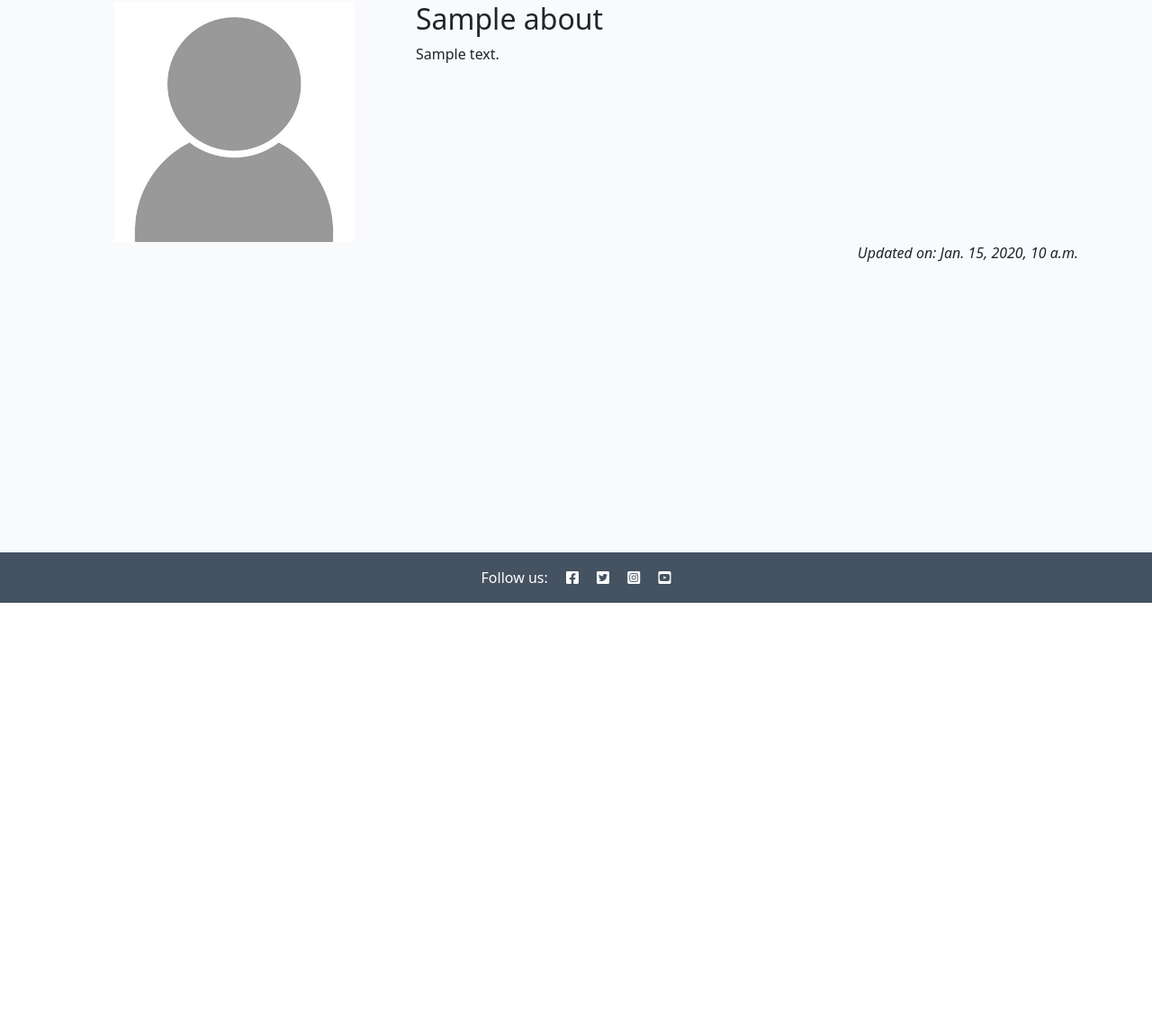
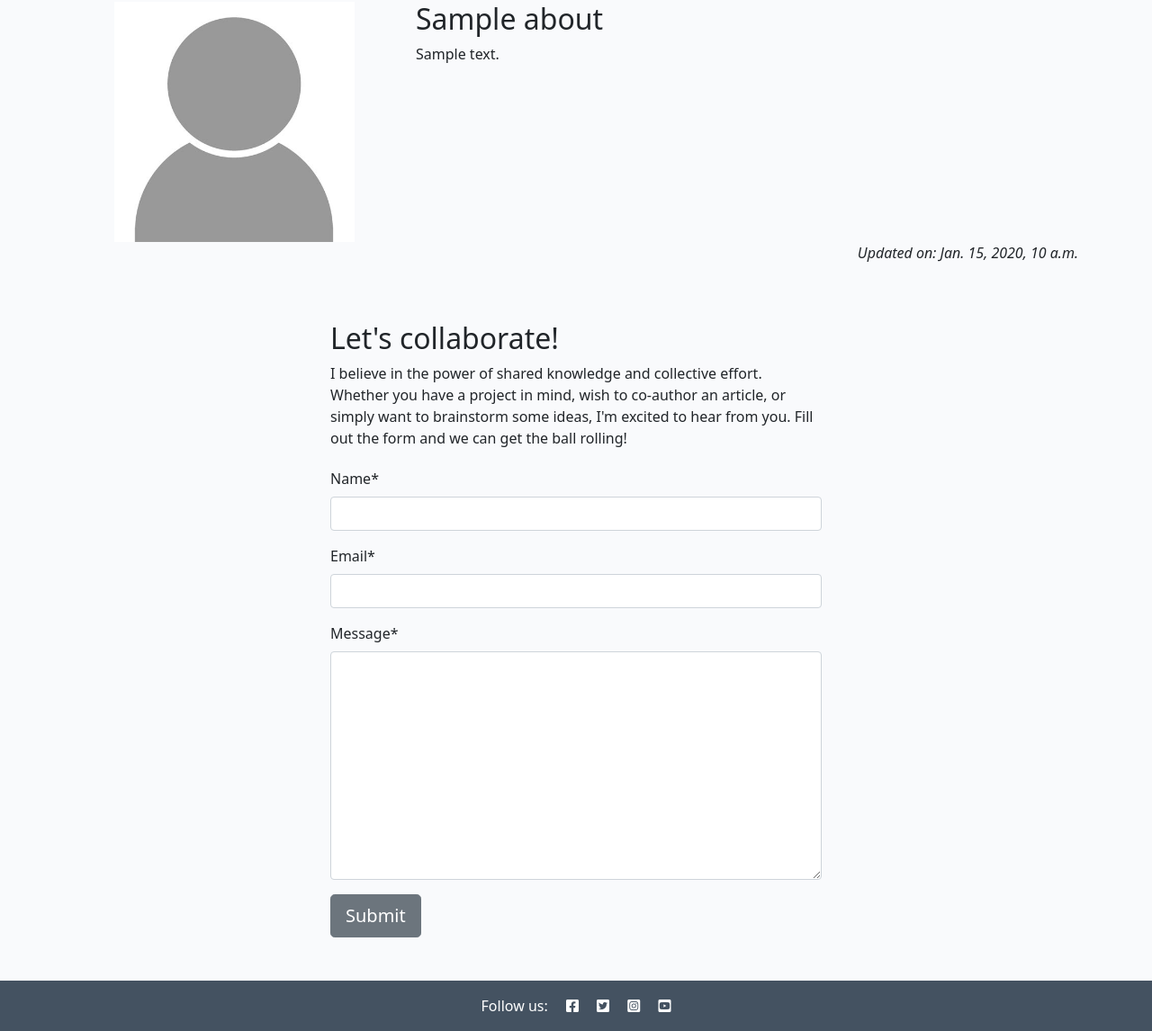
Before and after one commit to rachel1davey/django-blog, a Django app: page /about/ in a window 1280 px wide. Shown: the part 130-1276 px from the top of the page at 90% size. Before the commit the page ends 800 px from the top, so only its background shows below. Run offline with Django 4.2, Linux system fonts and the light colour scheme; tables that the repository leaves empty hold one stand-in row (values such as "Sample post"); parts of the project's set-up code (start-up, migrations or seed data) failed here and were passed over; some libraries are stand-ins or nearby versions.

Commit message:
feat: integrate CollaborateRequest model and form into About page for collaboration feature

```diff
--- a/about/admin.py
+++ b/about/admin.py
@@ -1,5 +1,5 @@
 from django.contrib import admin
-from .models import About
+from .models import About, CollaborateRequest
 from django_summernote.admin import SummernoteModelAdmin
 
 
--- a/about/forms.py
+++ b/about/forms.py
@@ -1,7 +1,7 @@
 from django import forms
 from .models import CollaborateRequest
 
-class CollaborateForm(forms.modelForm):
+class CollaborateForm(forms.ModelForm):
     class Meta:
-        model = collab
-        fields = ('name', 'email', 'message',)
+        model = CollaborateRequest
+        fields = ('name', 'email', 'message')
--- a/about/templates/about/about.html
+++ b/about/templates/about/about.html
@@ -1,23 +1,40 @@
 {% extends 'base.html' %}
+{% load static %}
+{% load crispy_forms_tags %}
+
 {% block content %}
-{% load static %}
 <div class="container mt-5">
     <div class="row">
-        <div class="col-4 text-center">
+        <div class="col-12 col-md-4 text-center">
             <img src="{% static 'images/nobody.jpg' %}" width="75%">
         </div>
-        <div class="col-8">
-            <!-- Title goes between these h2 tags -->
-      <h2>{{ about.title }}</h2>
-            <!-- Content goes directly underneath this -->
-      {{ about.content | safe }}
+        <div class="col-12 col-md-8">
+            <h2>{{ about.title }}</h2>
+            {{ about.content | safe }}
         </div>
     </div>
     <div class="row">
         <div class="col text-right">
-            <!-- Updated on field goes in here -->
-            <p class="text-end"><em>Updated on: {{ about.updated_on }} </em></p>
+          <!-- Updated on field goes in here -->
+
+          <p class="text-end"><em>Updated on: {{ about.updated_on }}</em></p>
         </div>
-      </div>
+    </div>
+    <div class="row justify-content-center">
+        <div class="col-12 col-md-6 my-5">
+            <h2>Let's collaborate!</h2>
+            <p>I believe in the power of shared knowledge and collective effort.
+                Whether you have a project in mind, wish to co-author
+                an article, or simply want to brainstorm some ideas,
+                I'm excited to hear from you. Fill out the form
+                and we can get the ball rolling!</p>
+        <form id="form" method="post"
+          style="margin-top: 1.3em;">
+          {{ form | crispy }}
+          {% csrf_token %}
+          <button id="submitButton" type="submit"
+            class="btn btn-secondary btn-lg">Submit</button>
+        </div>
+    </div>
 </div>
 {% endblock content %}
--- a/about/views.py
+++ b/about/views.py
@@ -1,5 +1,6 @@
 from django.shortcuts import render
-from .models import About
+from .models import About, CollaborateRequest
+from .forms import CollaborateForm
 
 
 def about_me(request):
@@ -7,9 +8,11 @@ def about_me(request):
     Renders the About page
     """
     about = About.objects.all().order_by('-updated_on').first()
+    form = CollaborateForm()
 
     return render(
         request,
         "about/about.html",
-        {"about": about},
+        {"about": about,
+         "form": form},
     )
```
